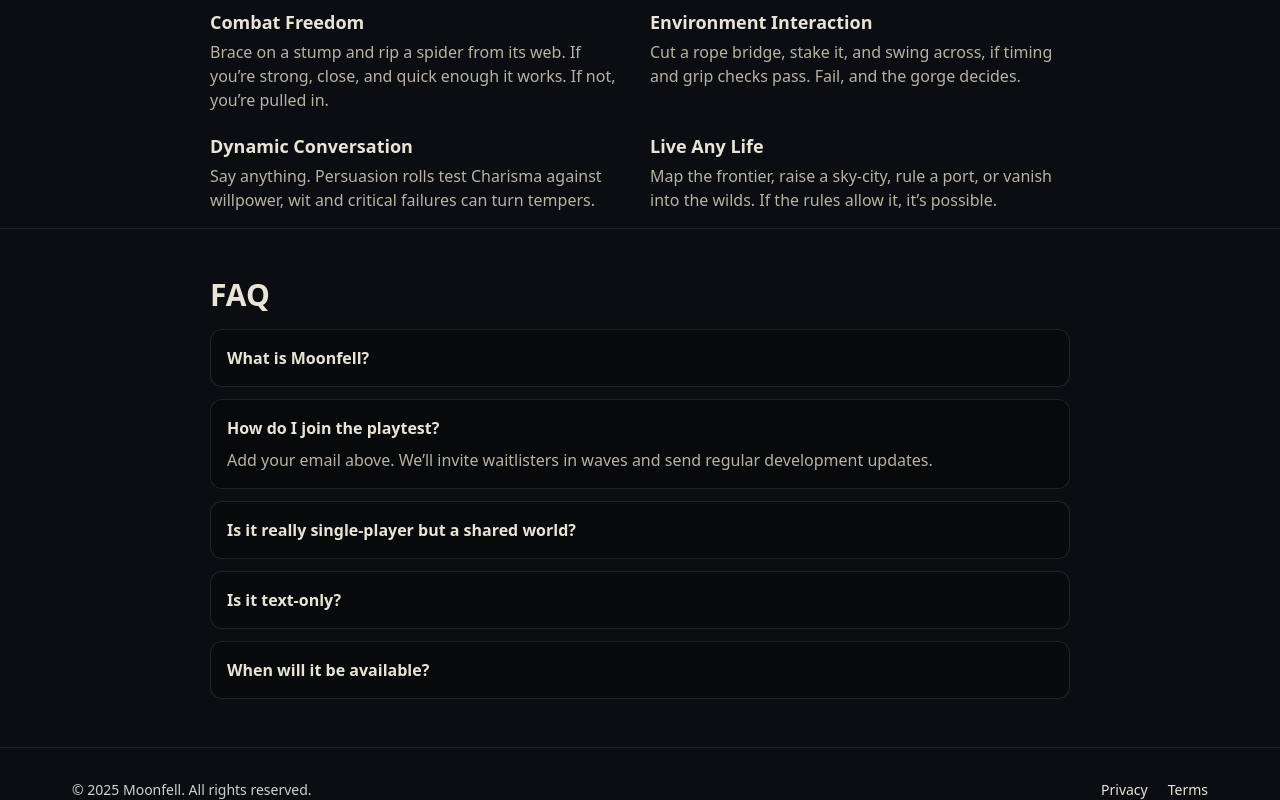
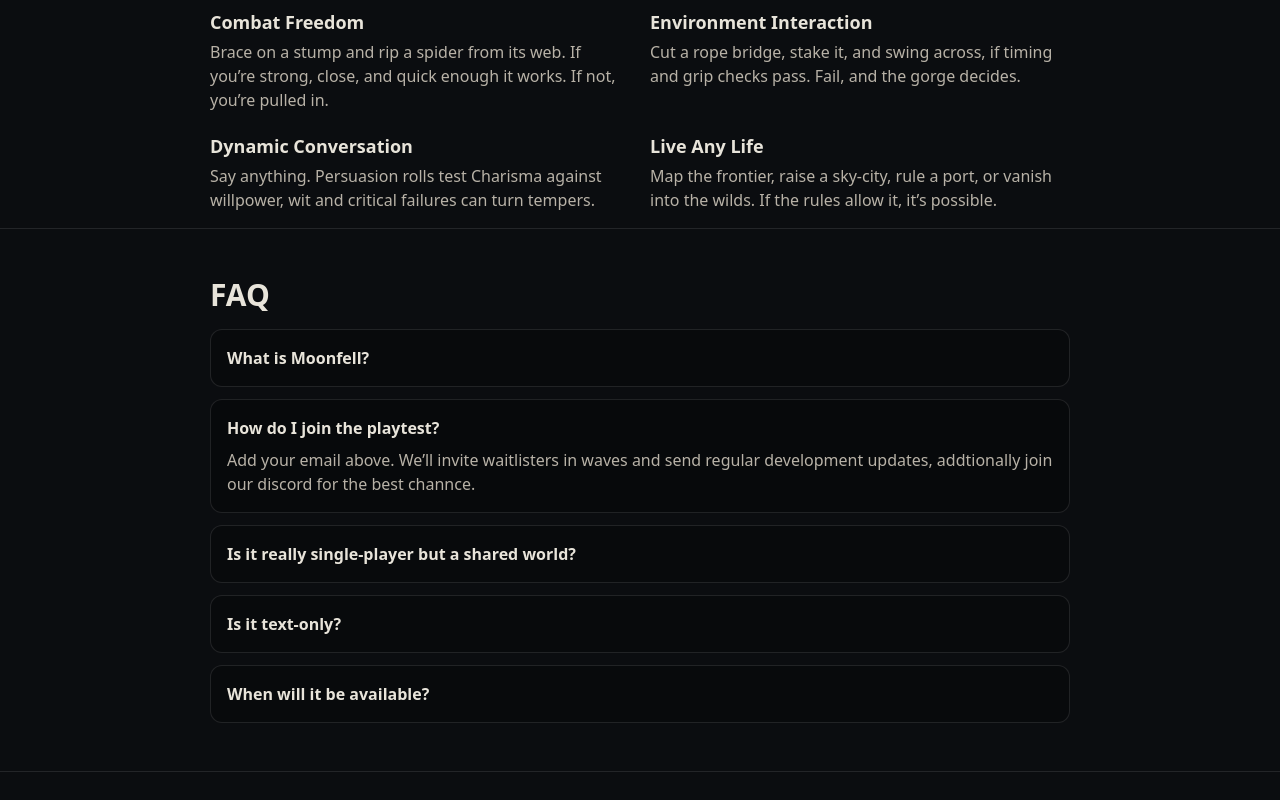
Before and after one commit to terryjlee86/moonfell-landing, a Next.js app: page / in a window 1280 px wide. Both pictures are taken after a click on the heading "How do I join the playtest?". Shown: the part 1501-2301 px from the top of the page. Built offline with nearby package versions, Linux system fonts and the light colour scheme; no server answers.

Commit message:
Updated FAQ

```diff
--- a/src/pages/index.tsx
+++ b/src/pages/index.tsx
@@ -315,7 +315,7 @@
             <details className="group rounded-xl border border-white/10 bg-black/20 p-4 open:bg-black/30">
               <summary className="cursor-pointer list-none font-semibold">How do I join the playtest?</summary>
               <div className="mt-2 text-[var(--muted)]">
-                Add your email above. We’ll invite waitlisters in waves and send regular development updates.
+                Add your email above. We’ll invite waitlisters in waves and send regular development updates, addtionally join our discord for the best channce.
               </div>
             </details>
             <details className="group rounded-xl border border-white/10 bg-black/20 p-4 open:bg-black/30">
```
